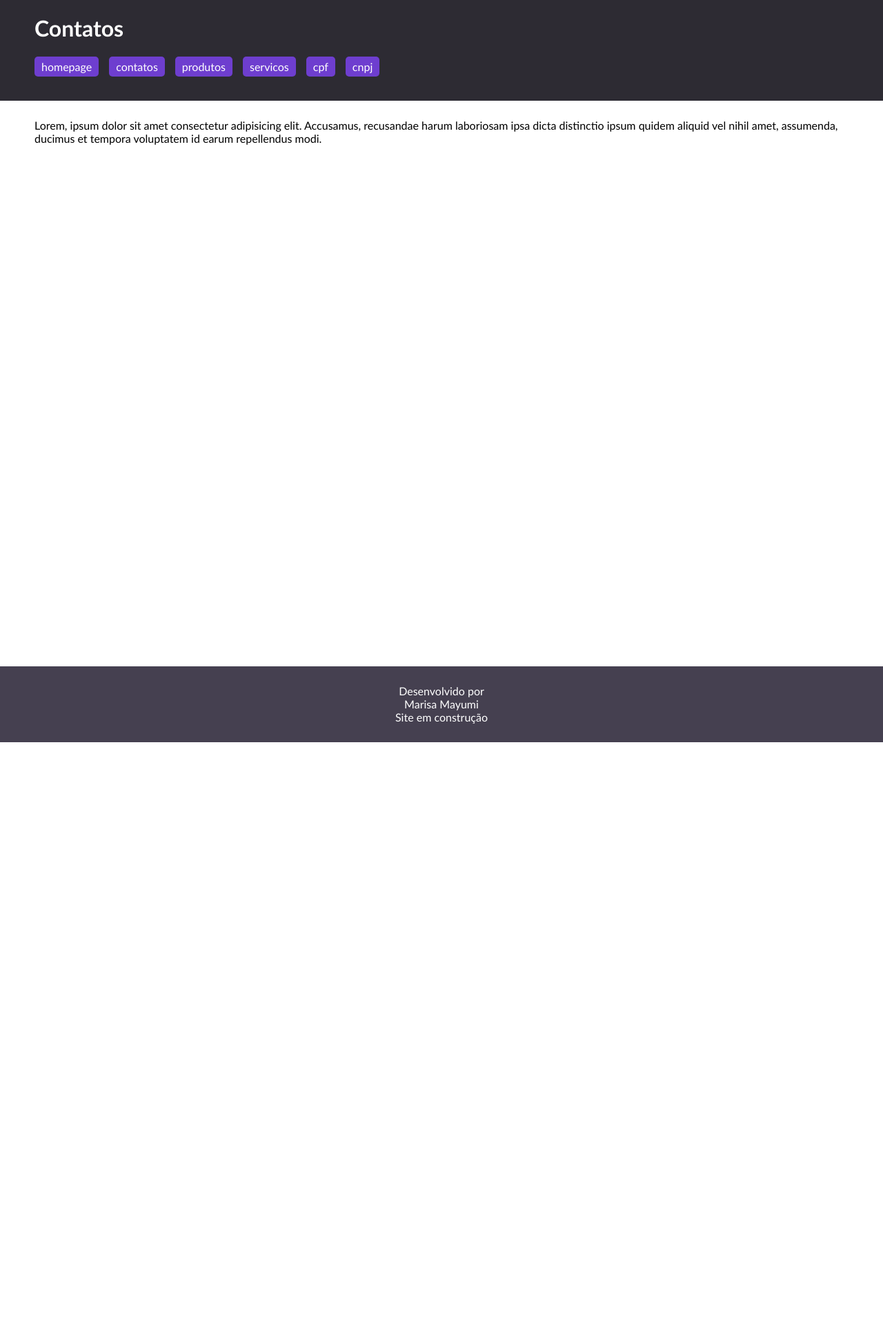
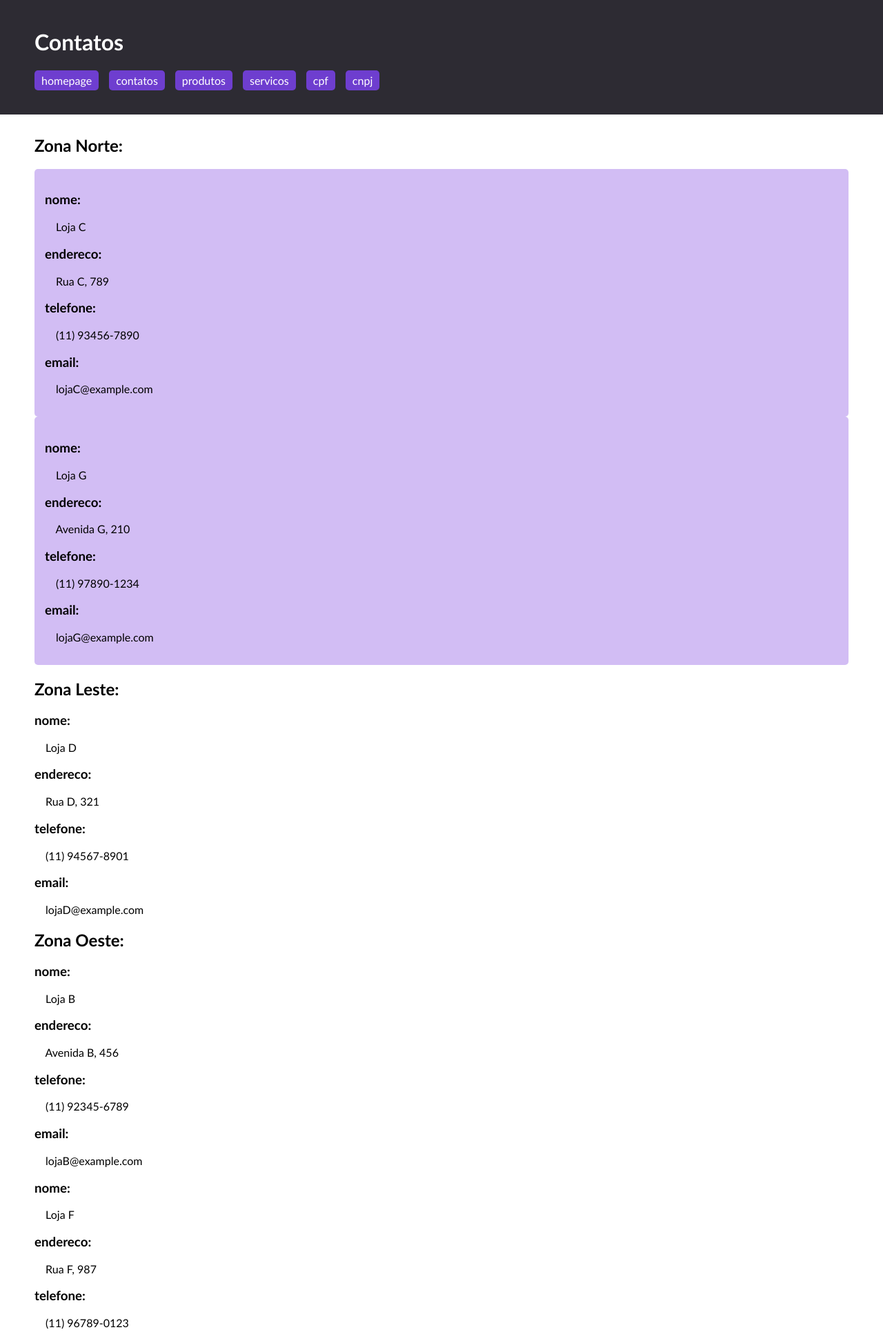
Before and after one commit to maris2606/projeto-lp3, a Flask app: page /contatos in a window 1280 px wide. Shown: the top 1931 px of the page at 69% size. Before the commit the page ends 1076 px from the top, so only its background shows below. Run offline with Flask 3, Linux system fonts and the light colour scheme.

Commit message:
adicionado contatos

```diff
--- a/projeto_lp3/app.py
+++ b/projeto_lp3/app.py
@@ -27,7 +27,16 @@ def home():
 # página contatos - /contatos
 @app.route("/contatos")
 def contatos():
-    return render_template('contatos.html')
+
+    with open('projeto_lp3/lojas.json', 'r', encoding='utf8') as arquivo:
+        lista_lojas = json.load(arquivo)
+
+        lojas_ZN = [loja for loja in lista_lojas if loja['zona'].lower() == 'zona norte']
+        lojas_ZL = [loja for loja in lista_lojas if loja['zona'].lower() == 'zona leste']
+        lojas_ZS = [loja for loja in lista_lojas if loja['zona'].lower() == 'zona sul']
+        lojas_ZO = [loja for loja in lista_lojas if loja['zona'].lower() == 'zona oeste']
+
+        return render_template('contatos.html', lojas_ZL = lojas_ZL, lojas_ZN = lojas_ZN, lojas_ZO = lojas_ZO, lojas_ZS = lojas_ZS)
 
 # página de produtos - /produtos
 @app.route("/produtos")
@@ -43,9 +52,10 @@ def produtos():
 
     with open('projeto_lp3/produtos.json', 'r', encoding='utf8') as arquivo:
         lista_produtos = json.load(arquivo)
+        produtos = [{**produto, 'preco': format(produto['preco'], '.2f')} for produto in lista_produtos]
 
         # dá um nome pra acessar no html
-        return render_template('produtos.html', produtos=lista_produtos)
+        return render_template('produtos.html', produtos=produtos)
 
 
 
@@ -64,3 +74,6 @@ def cpf():
 def cnpj():
     cnpj = CNPJ()
     return render_template('gerar-cnpj.html', cnpj_gerado = cnpj.generate(True))
+
+# rodar direto por aqui
+app.run()
--- /dev/null
+++ b/projeto_lp3/lojas.json
@@ -0,0 +1,51 @@
+[
+    {
+    "nome": "Loja A",
+    "endereco": "Rua A, 123",
+    "zona": "Zona Sul",
+    "telefone": "(11) 91234-5678",
+    "email": "lojaA@example.com"
+    },
+    {
+    "nome": "Loja B",
+    "endereco": "Avenida B, 456",
+    "zona": "Zona Oeste",
+    "telefone": "(11) 92345-6789",
+    "email": "lojaB@example.com"
+    },
+    {
+    "nome": "Loja C",
+    "endereco": "Rua C, 789",
+    "zona": "Zona Norte",
+    "telefone": "(11) 93456-7890",
+    "email": "lojaC@example.com"
+    },
+    {
+    "nome": "Loja D",
+    "endereco": "Rua D, 321",
+    "zona": "Zona Leste",
+    "telefone": "(11) 94567-8901",
+    "email": "lojaD@example.com"
+    },
+    {
+    "nome": "Loja E",
+    "endereco": "Avenida E, 654",
+    "zona": "Zona Sul",
+    "telefone": "(11) 95678-9012",
+    "email": "lojaE@example.com"
+    },
+    {
+    "nome": "Loja F",
+    "endereco": "Rua F, 987",
+    "zona": "Zona Oeste",
+    "telefone": "(11) 96789-0123",
+    "email": "lojaF@example.com"
+    },
+    {
+    "nome": "Loja G",
+    "endereco": "Avenida G, 210",
+    "zona": "Zona Norte",
+    "telefone": "(11) 97890-1234",
+    "email": "lojaG@example.com"
+    }
+]
--- a/static/style.css
+++ b/static/style.css
@@ -21,7 +21,7 @@ header {
     flex: 2 1 10vh;
     background-color: var(--roxo-escuro);
     color: var(--branco);
-    padding: 0 0 35px 50px;
+    padding: 20px 0 35px 50px;
 }
 
 nav {
@@ -102,4 +102,11 @@ footer {
 
 #produto-categoria{
     font-size: smaller;
+    line-height: 0;
 }
+
+.loja{
+    padding: 15px;
+    border-radius: 5px;
+    background-color: var(--lilas-claro);
+}
--- a/templates/contatos.html
+++ b/templates/contatos.html
@@ -10,6 +10,78 @@
 
 {% block content %}
 
-<p>Lorem, ipsum dolor sit amet consectetur adipisicing elit. Accusamus, recusandae harum laboriosam ipsa dicta distinctio ipsum quidem aliquid vel nihil amet, assumenda, ducimus et tempora voluptatem id earum repellendus modi.</p>
+<div class="zonas-container">
+{% if lojas_ZL and lojas_ZN and lojas_ZO and lojas_ZS %}
+    <div>
+        <h2>Zona Norte:</h2>
+        {% for loja in lojas_ZN %}
+
+            <div class="loja">
+                <h3>nome:</h3>
+                <p>&emsp; {{loja.nome}} </p>
+                <h3>endereco:</h3>
+                <p>&emsp; {{loja.endereco}} </p>
+                <h3>telefone:</h3>
+                <p>&emsp; {{loja.telefone}} </p>
+                <h3>email:</h3>
+                <p>&emsp; {{loja.email}} </p>
+            </div>
+
+        {% endfor %}
+    </div>
+
+    <div>
+        <h2>Zona Leste:</h2>
+        {% for loja in lojas_ZL %}
+
+            <h3>nome:</h3>
+            <p>&emsp; {{loja.nome}} </p>
+            <h3>endereco:</h3>
+            <p>&emsp; {{loja.endereco}} </p>
+            <h3>telefone:</h3>
+            <p>&emsp; {{loja.telefone}} </p>
+            <h3>email:</h3>
+            <p>&emsp; {{loja.email}} </p>
+
+        {% endfor %}
+    </div>
+
+    <div>
+        <h2>Zona Oeste:</h2>
+        {% for loja in lojas_ZO %}
+
+            <h3>nome:</h3>
+            <p>&emsp; {{loja.nome}} </p>
+            <h3>endereco:</h3>
+            <p>&emsp; {{loja.endereco}} </p>
+            <h3>telefone:</h3>
+            <p>&emsp; {{loja.telefone}} </p>
+            <h3>email:</h3>
+            <p>&emsp; {{loja.email}} </p>
+
+        {% endfor %}
+    </div>
+
+    <div>
+        <h2>Zona Sul:</h2>
+        {% for loja in lojas_ZS %}
+
+            <h3>nome:</h3>
+            <p>&emsp; {{loja.nome}} </p>
+            <h3>endereco:</h3>
+            <p>&emsp; {{loja.endereco}} </p>
+            <h3>telefone:</h3>
+            <p>&emsp; {{loja.telefone}} </p>
+            <h3>email:</h3>
+            <p>&emsp; {{loja.email}} </p>
+
+        {% endfor %}
+    </div>
+
+{% else %}
+<h2>nenhuma loja registrada</h2>
+{% endif %}
+</div>
+
 
 {% endblock %}
--- a/templates/produtos.html
+++ b/templates/produtos.html
@@ -19,7 +19,7 @@
             <h3>{{produto.nome}}</h3>
             <h4>{{produto.marca}}</h4>
             <p id="produto-categoria">{{produto.categoria}}</p>
-            <p id="produto-preco">{{produto.preco}}</p>
+            <p id="produto-preco">R$ {{produto.preco}}</p>
 
             <a id="link-comprar" href="#" target="_self">Comprar</a>
         </div>
```
